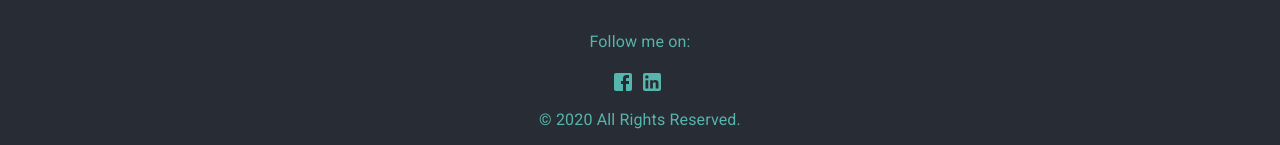
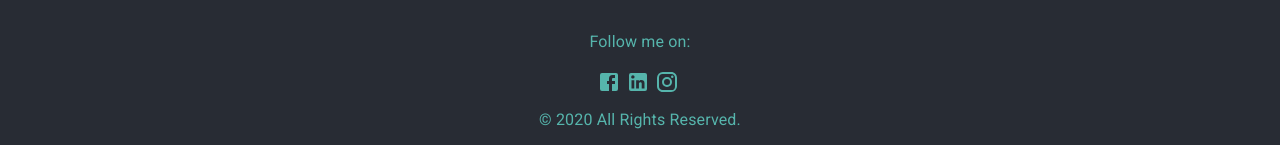
Before and after one commit to suren-tsaghikyan/sur-music-app, a React (Create React App) app: page / in a window 1280 px wide. Shown: the part 660-805 px from the top of the page. Built offline with nearby package versions, Linux system fonts and the light colour scheme.

Commit message:
added instagrma link

```diff
--- a/src/components/Footer.jsx
+++ b/src/components/Footer.jsx
@@ -4,6 +4,7 @@ import { Box, Typography } from '@material-ui/core';
 import Link from '@material-ui/core/Link';
 import FacebookIcon from '@material-ui/icons/Facebook';
 import LinkedInIcon from '@material-ui/icons/LinkedIn';
+import InstagramIcon from '@material-ui/icons/Instagram';
 
 const useStyles = makeStyles((theme) => ({
     footer: {
@@ -24,6 +25,7 @@ const Footer = () => {
             <Box>
                 <Link href="https://www.facebook.com/suren.tsaghikyan" target="_blank"><FacebookIcon style={{ marginRight: "5px" }} /></Link>
                 <Link href="https://www.linkedin.com/in/suren-tsaghikyan-190a42198/" target="_blank"><LinkedInIcon style={{ marginRight: "5px" }} /></Link>
+                <Link href="https://www.instagram.com/suren_tsaghikyan/" target="_blank"><InstagramIcon style={{ marginRight: "5px" }} /></Link>
             </Box>
             <Typography style={{ marginTop: "10px" }} paragraph>&copy; {new Date().getFullYear()} All Rights Reserved.</Typography>
         </Box>
```
Also changed, not shown: 1 other file (tests, documents, lock files or other folders).
